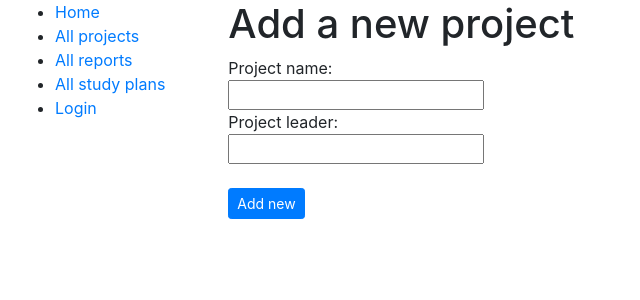
After one commit to HBPol/Project-file-index, a Django app: page /fileindex/projects/addnew/ in a window 1280 px wide. The commit adds this page. Shown: the top 300 px of the page, without its empty margins (0-640 px from the left). Run offline with Django 3.2, Linux system fonts and the light colour scheme; some libraries are stand-ins or nearby versions.

Commit message:
Added 'add-new' and 'update' forms and methods to 'project' model.

```diff
--- a/fileindex/models.py
+++ b/fileindex/models.py
@@ -9,9 +9,9 @@ class Project(models.Model):
 
     def __str__(self):
         return self.name
-    #def get_absolute_url(self):
-    #    """Returns the url to access a particular instance of the model."""
-    #   return reverse('project-detail', args=[str(self.id)])
+    def get_absolute_url(self):
+        """Returns the url to access a particular instance of the model."""
+        return reverse('project-detail', args=[str(self.id)])
 
 class Location(models.Model):
     name = models.CharField(max_length=16, null=True, blank=True)
--- /dev/null
+++ b/fileindex/templates/fileindex/project_addnew.html
@@ -0,0 +1,17 @@
+{% extends "base_generic.html" %}
+{% block content %}
+	<h1>Add a new project</h1>
+
+	<form action="" method="POST">
+	    {% csrf_token %}
+	    <div class="form-group">
+	        Project name:<br>
+	        <input type="text" name="name"><br>
+	        Project leader:<br>
+	        <input type="text" name="leader"><br>
+	        <br>
+	        <button type="submit" class="btn btn-sm btn-primary"><span class="glyphicon glyphicon-plus"></span>Add new</button>
+	    </div>
+	</form>
+
+{% endblock %}
--- a/fileindex/templates/fileindex/project_detail.html
+++ b/fileindex/templates/fileindex/project_detail.html
@@ -4,4 +4,5 @@
 	<p><strong>Leader:</strong> {{ project_detail.leader }}</p>
 	<p><strong>Project name:</strong> {{ project_detail.name }}</p>
 	<p><strong>Prefix:</strong> {{ project_detail.prefix }}</p>
+	<a href="{% url 'project-update' %}/{{ project_detail.id }}">Update</a>
 {% endblock %}
--- a/fileindex/templates/fileindex/project_list.html
+++ b/fileindex/templates/fileindex/project_list.html
@@ -1,15 +1,18 @@
 {% extends "base_generic.html" %}
 {% block content %}
 	<h1>List of projects</h1>
+
 	{% if project_list %}
 		<ul>
 			{% for project in project_list %}
 			<li>
-			<a href="{{ project.id }}">{{ project.name }}</a> ({{project.leader}})
+			<a href="{{ project.get_absolute_url }}">{{ project.name }}</a>
 			</li>
 			{% endfor %}
 		</ul>
 		{% else %}
 		<p>There are no projects.</p>
+
 	{% endif %}
+	<a href="{% url 'project-addnew' %}">Add new project</a>
 {% endblock %}
--- a/fileindex/urls.py
+++ b/fileindex/urls.py
@@ -8,7 +8,10 @@ urlpatterns = [
     #path('projects/<int:pk>', views.ProjectDetailView.as_view(), name='project-detail'),
 
     path('projects/', views.project_list, name='projects'),
-    path('projects/<int:id>', views.project_detail, name='project-detail'),
+    path('projects/<int:pk>', views.project_detail, name='project-detail'),
+    path('projects/addnew/', views.project_addnew, name='project-addnew'),
+    path('projects/update/<int:pk>', views.project_update, name='project-update'),
+
 
     path('reports/', views.ReportListView.as_view(), name='reports'),
     path('reports/<int:pk>', views.ReportDetailView.as_view(), name='report-detail'),
--- a/fileindex/views.py
+++ b/fileindex/views.py
@@ -2,7 +2,8 @@ from django.shortcuts import render
 
 from fileindex.models import Project, Location, StudyPlan, Report, RelatedFile, LabBook
 from django.views import generic
-#from requests.api import request
+
+from django.shortcuts import redirect
 
 def index(request):
 
@@ -28,15 +29,38 @@ def index(request):
 #    model = Project
 
 def project_list(request):
+    page_title = "Project list"
     project = Project.objects.all()
-    context = {'project_list': project}
+    context = {'page_title': page_title, 'project_list': project}
     return render(request, 'fileindex/project_list.html', context)
 
-def project_detail(request, id):
-    project = Project.objects.get(id=id)
+def project_detail(request, pk):
+    project = Project.objects.get(id=pk)
     context = {'project_detail': project}
     return render(request, 'fileindex/project_detail.html', context)
 
+def project_addnew(request):
+    if request.method == "POST":
+        project = Project(name=request.POST['name'], leader_id=request.POST['leader'])
+        project.save()
+        return redirect('/')
+    else:
+        return render(request, 'fileindex/project_addnew.html')
+
+
+
+def project_update(request, pk):
+    project = Project.objects.get(id=pk)
+    context = {'project_detail': project}
+
+    if request.method == "POST":
+        project = Project.objects.get(id=pk)
+        project.name = request.POST['name']
+        project.leader = request.POST['leader']
+        project.save()
+        return redirect('/')
+    else:
+        return render(request, 'fileindex/project_update.html', context)
 
 
 class ReportListView(generic.ListView):
```
Also changed, not shown: fileindex/templates/fileindex/project_update.html (added, +22 -0 lines), db.sqlite3.
